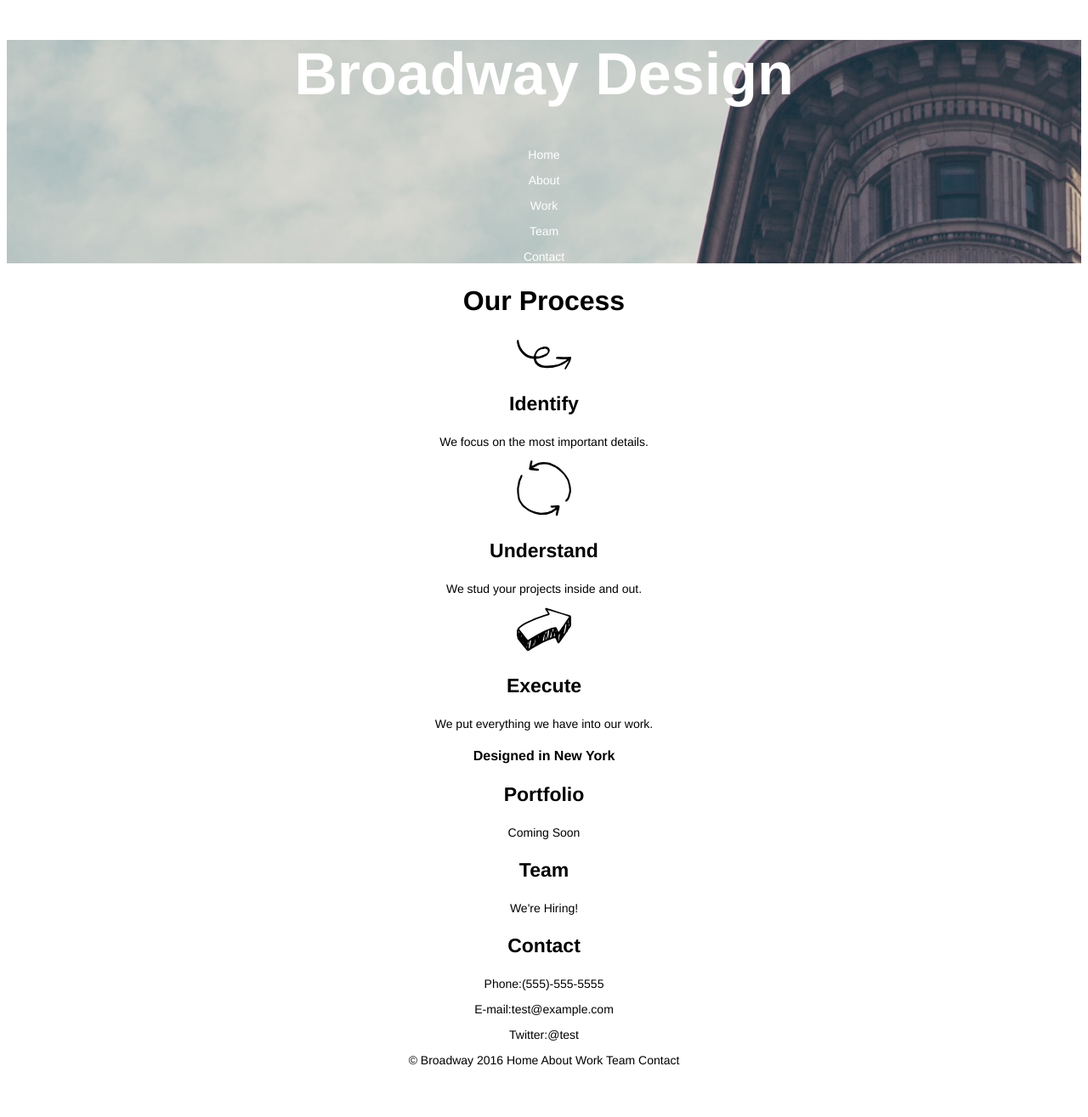
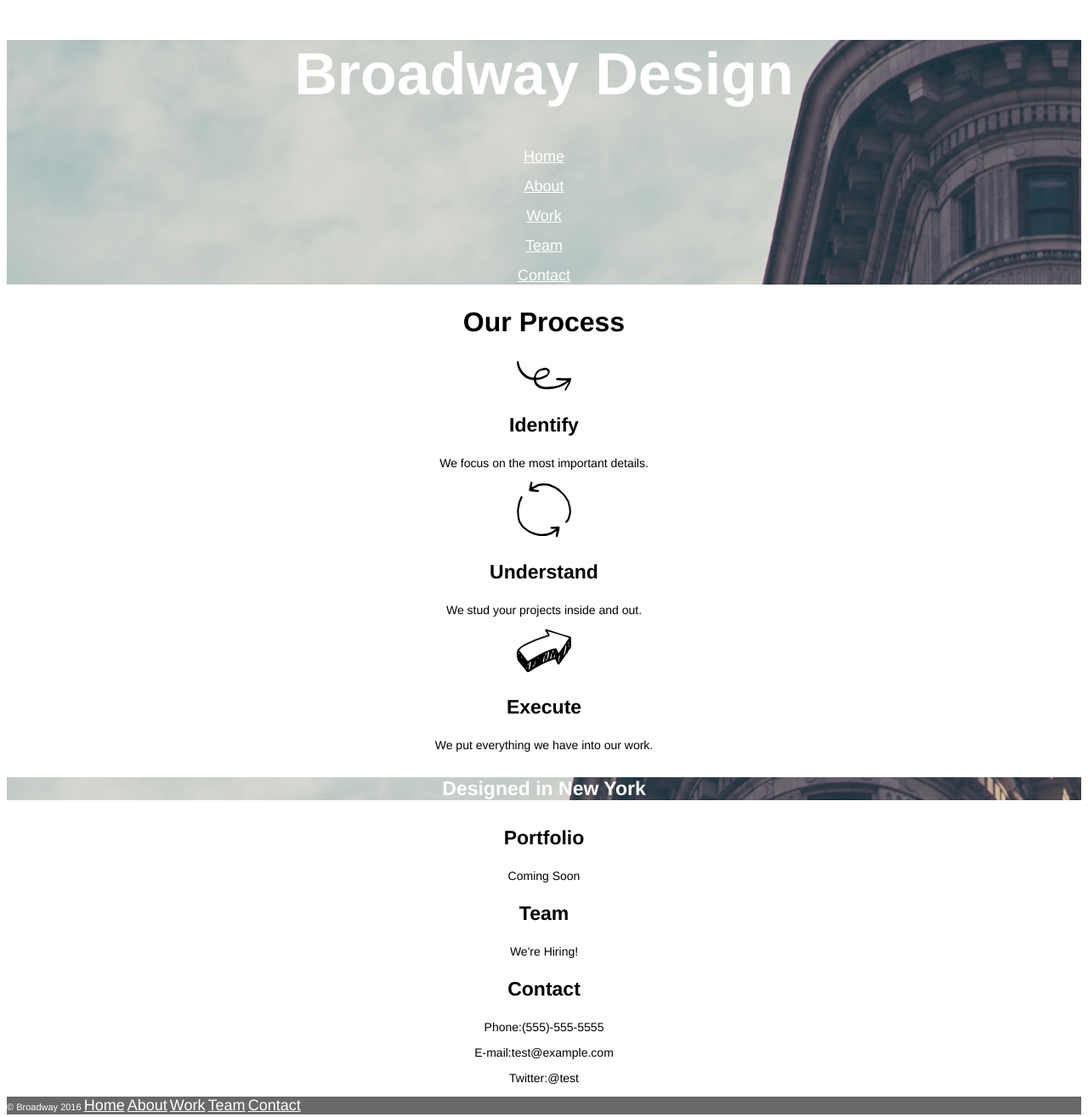
Before and after one commit to ayu69101/Broadway, a plain HTML site: page index.html in a window 1280 px wide. Shown: the whole page at 85% size. Before the commit the page ends 1270 px from the top, so only its background shows below. Drawn offline with Linux system fonts and the light colour scheme.

Commit message:
css updated

```diff
--- a/Resources/index.css
+++ b/Resources/index.css
@@ -14,7 +14,7 @@ h1{
   color: white;
 }
 
-#navigation_links{
+.btn-nav{
   font-size: 18px;
   color: white;
 }
@@ -32,3 +32,22 @@ h3{
 p{
   font-size: 14px;
 }
+
+#background2{
+  background-image: url("../Resources/Images/the-flatiron-building.png");
+  background-position: center;
+}
+
+h4{
+  font-size: 23px;
+  font-weight: bold;
+  color: white;
+}
+
+#footer
+  p{
+    font-size: 11px;
+    color: white;
+    background-color: dimgray;
+    text-align: left;
+}
--- a/index.html
+++ b/index.html
@@ -7,12 +7,22 @@
   <body>
     <div id=title_image>
       <h1>Broadway Design</h1>
-      <nav id=navigation_links>
-          <p>Home</p>
-          <p>About</p>
-          <p>Work</p>
-          <p>Team</p>
-          <p>Contact</p>
+      <nav>
+          <p>
+            <a class="btn-nav" href="#">Home</a>
+          </p>
+          <p>
+            <a class="btn-nav" href="#">About</a>
+          </p>
+          <p>
+            <a class="btn-nav" href="#work">Work</a>
+          </p>
+          <p>
+            <a class="btn-nav" href="#team">Team</a>
+          </p>
+          <p>
+            <a class="btn-nav" href="#contact">Contact</a>
+          </p>
       </nav>
     </div>
     <div>
@@ -49,7 +59,7 @@
       <p>Twitter:@test</p>
     </div>
     <div id=footer>
-      <p>© Broadway 2016 Home About Work Team Contact</p>
+      <p>© Broadway 2016 <a class="btn-nav" href="">Home</a> <a class="btn-nav" href="">About</a> <a class="btn-nav" href="#work">Work</a> <a class="btn-nav" href="#team">Team</a> <a class="btn-nav" href="#contact">Contact</a></p>
     </div>
   </body>
 </html>
```
